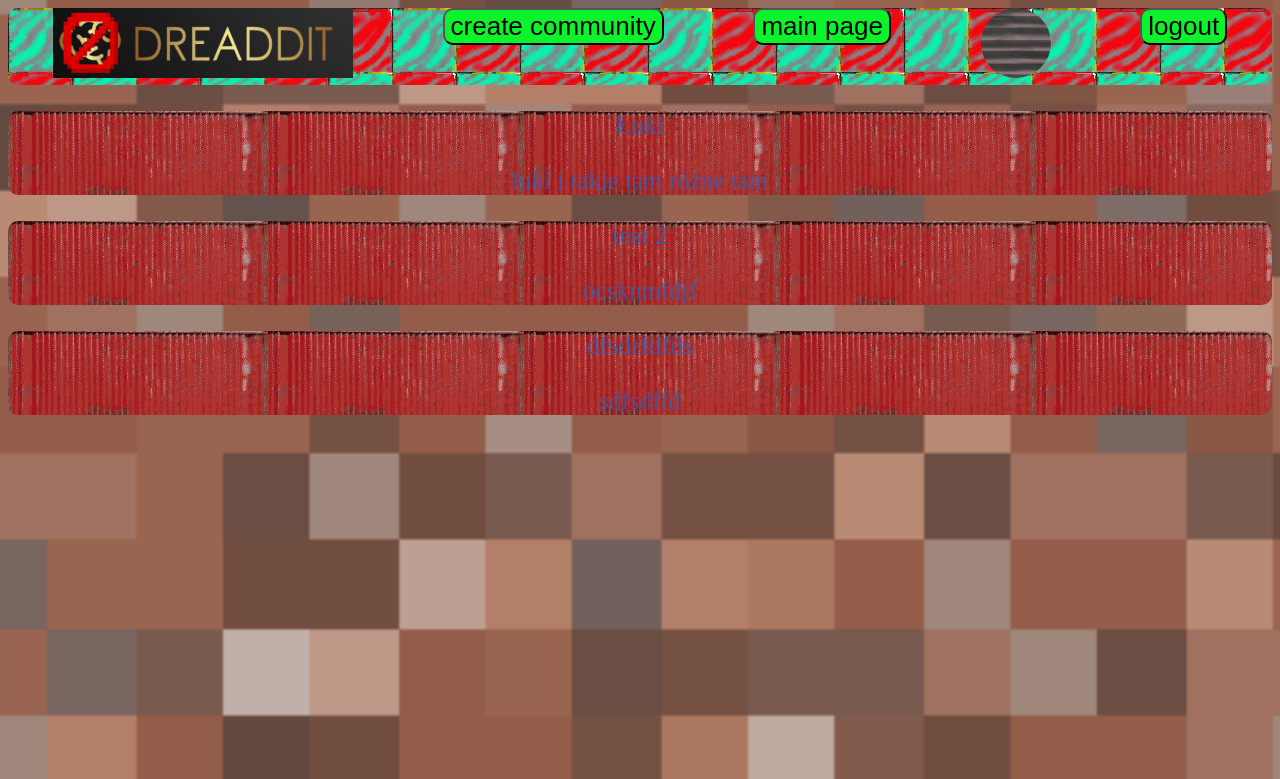
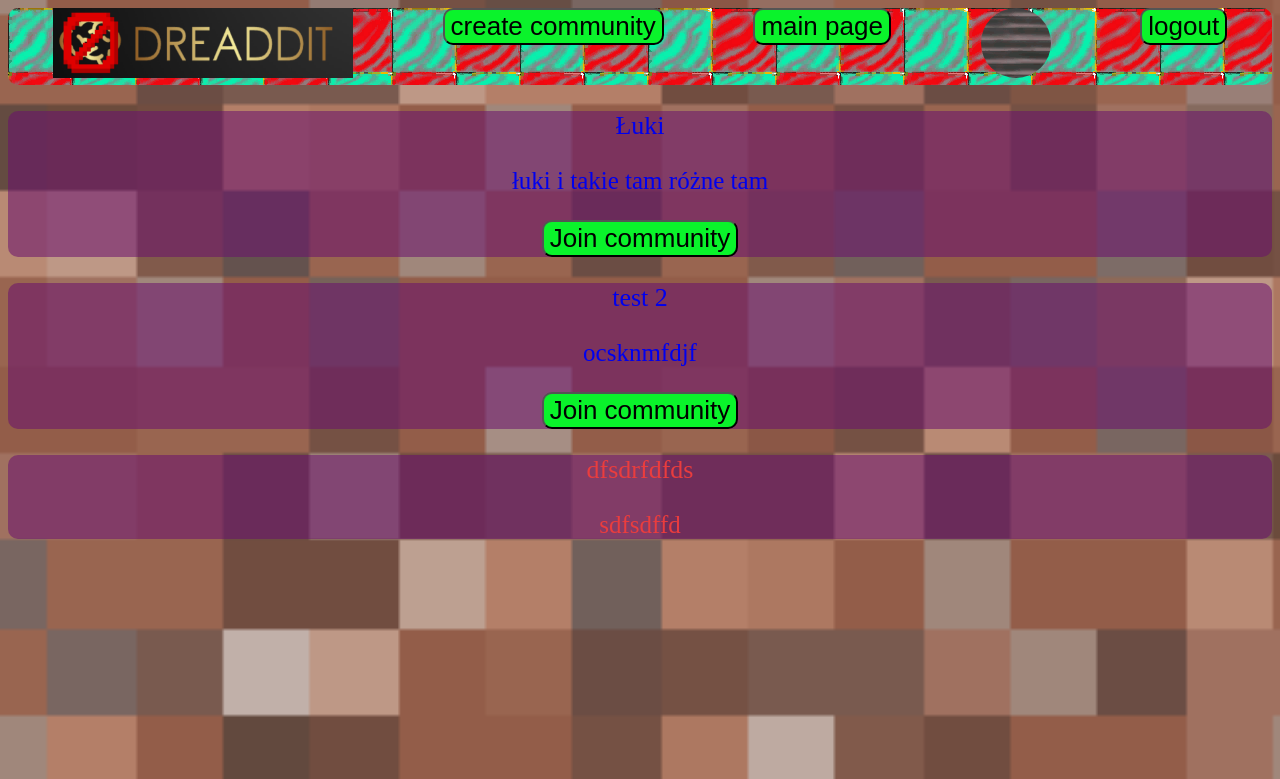
Before and after one commit to j3mierz/Final_project, a Django app: page / in a window 1280 px wide. Shown: the top 779 px of the page. Run offline with Django 5.2, Linux system fonts and the light colour scheme; a user stored in the database is signed in; data comes from the database, SQL or seed files in the repository; both versions use the stored data as it was after the commit.

Commit message:
joining community added

```diff
--- a/djangoProject/djangoProject/urls.py
+++ b/djangoProject/djangoProject/urls.py
@@ -20,14 +20,13 @@
 
 from accounts.views import LoginView, RegisterView
 from social_news.views import StartPageView, CreateCommunityView, CommunityDetailView, AddPostView, PostDetailView, \
-    UserProfileView, UpdatePostView, DeletePostView
+    UserProfileView, UpdatePostView, DeletePostView, JoinCommunityView
 from django.conf.urls.static import static
 
 from django.conf import settings
 
 urlpatterns = [
     path('admin/', admin.site.urls),
-    ##path('login/', LoginView.as_view(), name='login_view'),
     path('accounts/login/', LoginView.as_view(), name='login_view'),
     path('register/', RegisterView.as_view(), name='register_view'),
     path('logout/', LogoutView.as_view(), name='logout_view'),
@@ -39,5 +38,6 @@
     path('user_profile', UserProfileView.as_view(), name='user_profile'),
     path('update_post/<int:pk>/', UpdatePostView.as_view(), name='update_post'),
     path('delete_post/<int:pk>/', DeletePostView.as_view(), name='delete_post'),
+    path('joincomm/<int:pk>/', JoinCommunityView.as_view(), name='join_comm'),
 ]
 urlpatterns += static(settings.MEDIA_URL, document_root=settings.MEDIA_ROOT)
--- a/djangoProject/social_news/static/style.css
+++ b/djangoProject/social_news/static/style.css
@@ -11,8 +11,8 @@
 }
 
 .community_tile {
-    background: url("container_side.png");
-    color: rgba(14, 110, 222, 0.63);
+    background-color: rgba(106, 17, 110, 0.55);
+    color: rgba(236, 61, 61, 0.97);
     border-radius: 10px;
 
 }
@@ -95,7 +95,8 @@
 }
 
 .profile_form {
-    background-color: rgba(31, 31, 152, 0.54);
+    background-color: rgba(46, 46, 171, 0.54);
     border-radius: 10px;
     margin-left: 40%;
     margin-right: 40%;
+}
--- a/djangoProject/social_news/views.py
+++ b/djangoProject/social_news/views.py
@@ -108,3 +108,11 @@
     model = Post
     template_name = "social_news/delete_form.html"
     success_url = reverse_lazy('start_page')
+
+
+class JoinCommunityView(LoginRequiredMixin, View):
+    def get(self, request, pk):
+        comm = Community.objects.get(id=pk)
+        comm.users.add(request.user)
+        comm.save()
+        return redirect('start_page')
--- a/djangoProject/templates/social_news/start_page.html
+++ b/djangoProject/templates/social_news/start_page.html
@@ -6,7 +6,9 @@
 
             <p>{{ community.name }}</p>
             <p class="description">{{ community.description }}</p>
-
+        {% if community.user_creator != user %}
+       <a href="{% url 'join_comm' community.id%}"><button>Join community</button></a>
+        {% endif %}
     </div>
     </a>
      {% endfor %}
```
Also changed, not shown: djangoProject/db.sqlite3.
